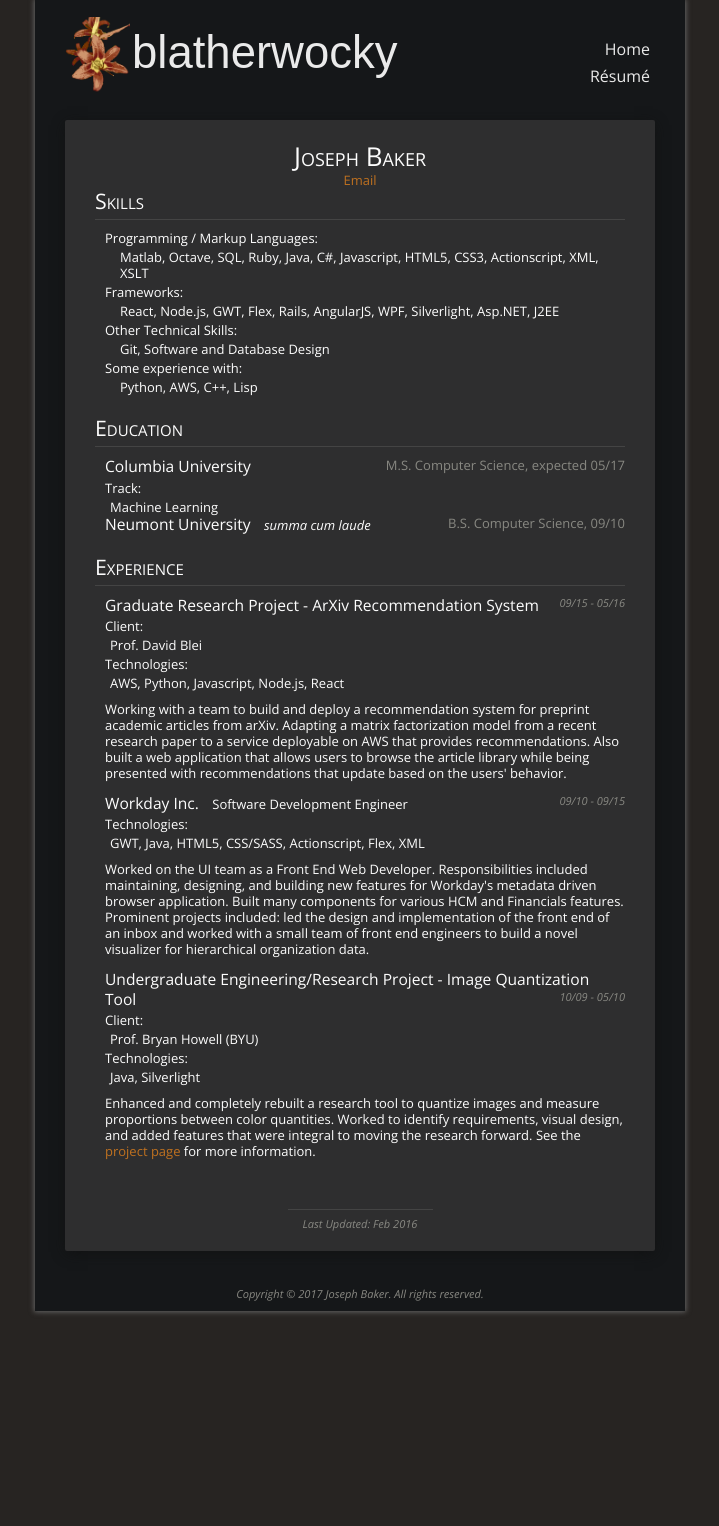
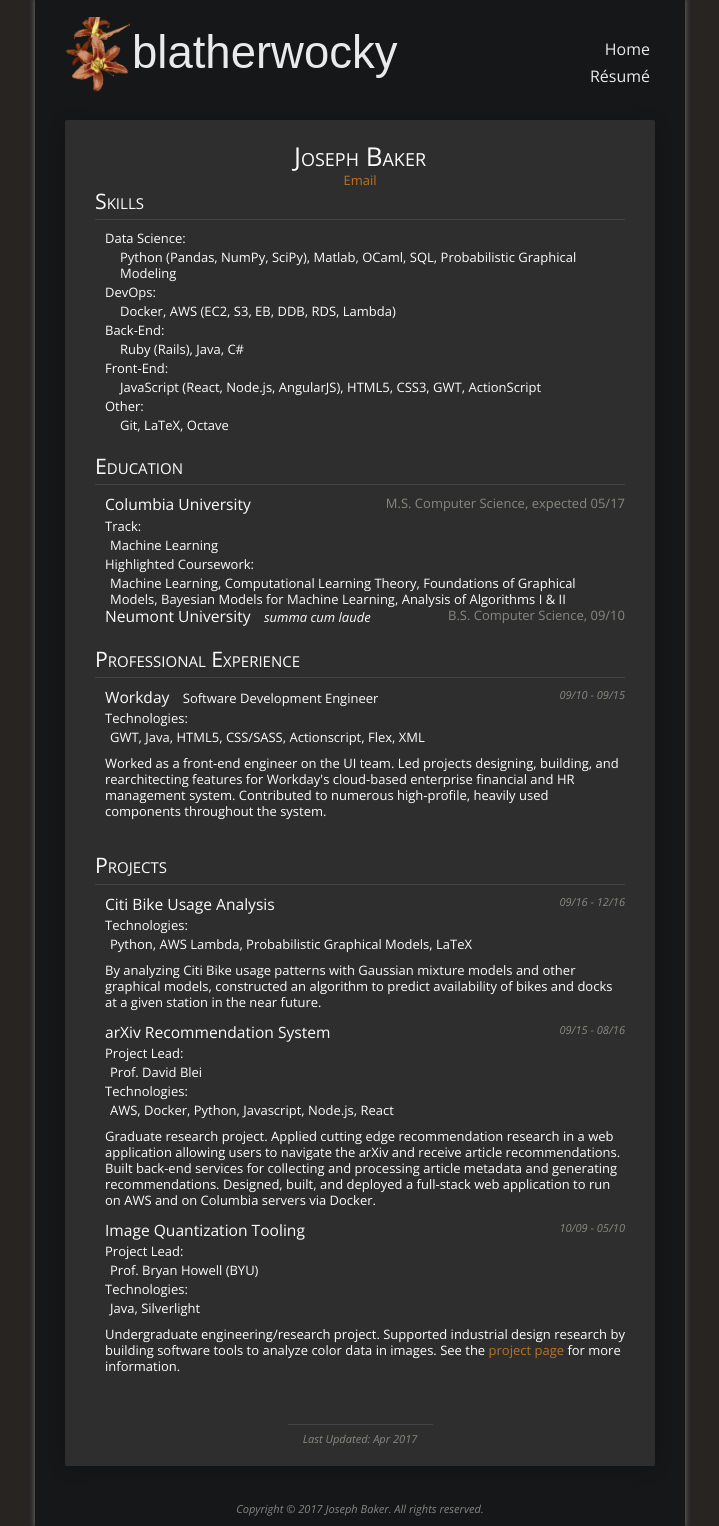
Before and after one commit to blatherwock/blatherwock.github.com, a Jekyll site: the page built from pages/resume.md, in a window 1280 px wide. Shown: the whole page, without its empty margins (280-999 px from the left). Built offline with Jekyll 4.4.1, drawn with Linux system fonts in a browser that asks for light colours; some web fonts are replaced.

Commit message:
Updating Resume

```diff
--- a/pages/resume.md
+++ b/pages/resume.md
@@ -13,14 +13,16 @@ page_class: bl-resume
 <h2>Skills</h2>
 <section>
 <dl class="bl-skills">
-	<dt>Programming / Markup Languages</dt>
-	<dd>Matlab, Octave, SQL, Ruby, Java, C#, Javascript, HTML5, CSS3, Actionscript, XML, XSLT</dd>
-	<dt>Frameworks</dt>
-	<dd>React, Node.js, GWT, Flex, Rails, AngularJS, WPF, Silverlight, Asp.NET, J2EE</dd>
-	<dt>Other Technical Skills</dt>
-	<dd>Git, Software and Database Design</dd>
-	<dt>Some experience with</dt>
-	<dd>Python, AWS, C++, Lisp</dd>
+	<dt>Data Science</dt>
+	<dd>Python (Pandas, NumPy, SciPy), Matlab, OCaml, SQL, Probabilistic Graphical Modeling</dd>
+	<dt>DevOps</dt>
+	<dd>Docker, AWS (EC2, S3, EB, DDB, RDS, Lambda)</dd>
+	<dt>Back-End</dt>
+	<dd>Ruby (Rails), Java, C#</dd>
+	<dt>Front-End</dt>
+	<dd>JavaScript (React, Node.js, AngularJS), HTML5, CSS3, GWT, ActionScript</dd>
+	<dt>Other</dt>
+	<dd>Git, LaTeX, Octave</dd>
 </dl>
 </section>
 
@@ -31,43 +33,55 @@ page_class: bl-resume
 <dl>
   <dt>Track</dt>
   <dd>Machine Learning</dd>
+  <dt>Highlighted Coursework</dt>
+  <dd>Machine Learning, Computational Learning Theory, Foundations of Graphical Models, Bayesian Models for Machine Learning, Analysis of Algorithms I &amp; II</dd>
 </dl>
 <h3>Neumont University</h3>
 <em>summa cum laude</em>
 <span class="bl-info bl-info-degree">B.S. Computer Science, 09/10</span>
 </section>
 
-<h2>Experience</h2>
+<h2>Professional Experience</h2>
 <section>
-<h3>Graduate Research Project - ArXiv Recommendation System</h3>
-<span class="bl-info bl-info-job_date">09/15 - 05/16</span>
-<dl>
-  <dt>Client</dt>
-  <dd>Prof. David Blei</dd>
-  <dt>Technologies</dt>
-  <dd>AWS, Python, Javascript, Node.js, React</dd>
-</dl>
-<p>Working with a team to build and deploy a recommendation system for preprint academic articles from arXiv. Adapting a matrix factorization model from a recent research paper to a service deployable on AWS that provides recommendations. Also built a web application that allows users to browse the article library while being presented with recommendations that update based on the users&#x27; behavior.</p>
-
-<h3>Workday Inc.</h3>
+<h3>Workday</h3>
 <span>Software Development Engineer</span>
 <span class="bl-info bl-info-job_date">09/10 - 09/15</span>
 <dl>
   <dt>Technologies</dt>
   <dd>GWT, Java, HTML5, CSS/SASS, Actionscript, Flex, XML</dd>
 </dl>
-<p>Worked on the UI team as a Front End Web Developer. Responsibilities included maintaining, designing, and building new features for Workday&#x27;s metadata driven browser application. Built many components for various HCM and Financials features. Prominent projects included: led the design and implementation of the front end of an inbox and worked with a small team of front end engineers to build a novel visualizer for hierarchical organization data.</p>
+<p>Worked as a front-end engineer on the UI team. Led projects designing, building, and rearchitecting features for Workday&#x27;s cloud-based enterprise financial and HR management system. Contributed to numerous high-profile, heavily used components throughout the system.</p>
+</section>
 
-<h3>Undergraduate Engineering/Research Project - Image Quantization Tool</h3>
+<h2>Projects</h2>
+<section>
+<h3>Citi Bike Usage Analysis</h3>
+<span class="bl-info bl-info-job_date">09/16 - 12/16</span>
+<dl>
+  <dt>Technologies</dt>
+  <dd>Python, AWS Lambda, Probabilistic Graphical Models, LaTeX</dd>
+</dl>
+<p>By analyzing Citi Bike usage patterns with Gaussian mixture models and other graphical models, constructed an algorithm to predict availability of bikes and docks at a given station in the near future.</p>
+<h3>arXiv Recommendation System</h3>
+<span class="bl-info bl-info-job_date">09/15 - 08/16</span>
+<dl>
+  <dt>Project Lead</dt>
+  <dd>Prof. David Blei</dd>
+  <dt>Technologies</dt>
+  <dd>AWS, Docker, Python, Javascript, Node.js, React</dd>
+</dl>
+<p>Graduate research project. Applied cutting edge recommendation research in a web application allowing users to navigate the arXiv and receive article recommendations. Built back-end services for collecting and processing article metadata and generating recommendations. Designed, built, and deployed a full-stack web application to run on AWS and on Columbia servers via Docker.</p>
+
+<h3>Image Quantization Tooling</h3>
 <span class="bl-info bl-info-job_date">10/09 - 05/10</span>
 <dl>
-  <dt>Client</dt>
+  <dt>Project Lead</dt>
   <dd>Prof. Bryan Howell (BYU)</dd>
   <dt>Technologies</dt>
   <dd>Java, Silverlight</dd>
 </dl>
-<p>Enhanced and completely rebuilt a research tool to quantize images and measure proportions between color quantities. Worked to identify requirements, visual design, and added features that were integral to moving the research forward. <span class="bl-web_only">See the <a href="/pages/projects/color_proportion.html">project page</a> for more information.</span></p>
+<p>Undergraduate engineering/research project. Supported industrial design research by building software tools to analyze color data in images. <span class="bl-web_only">See the <a href="/pages/projects/color_proportion.html">project page</a> for more information.</span></p>
 </section>
 
 
-<footer><date class="bl-info" pubdate="Feb 2016">Last Updated: Feb 2016</date></footer>
+<footer><date class="bl-info" pubdate="Apr 2017">Last Updated: Apr 2017</date></footer>
```
